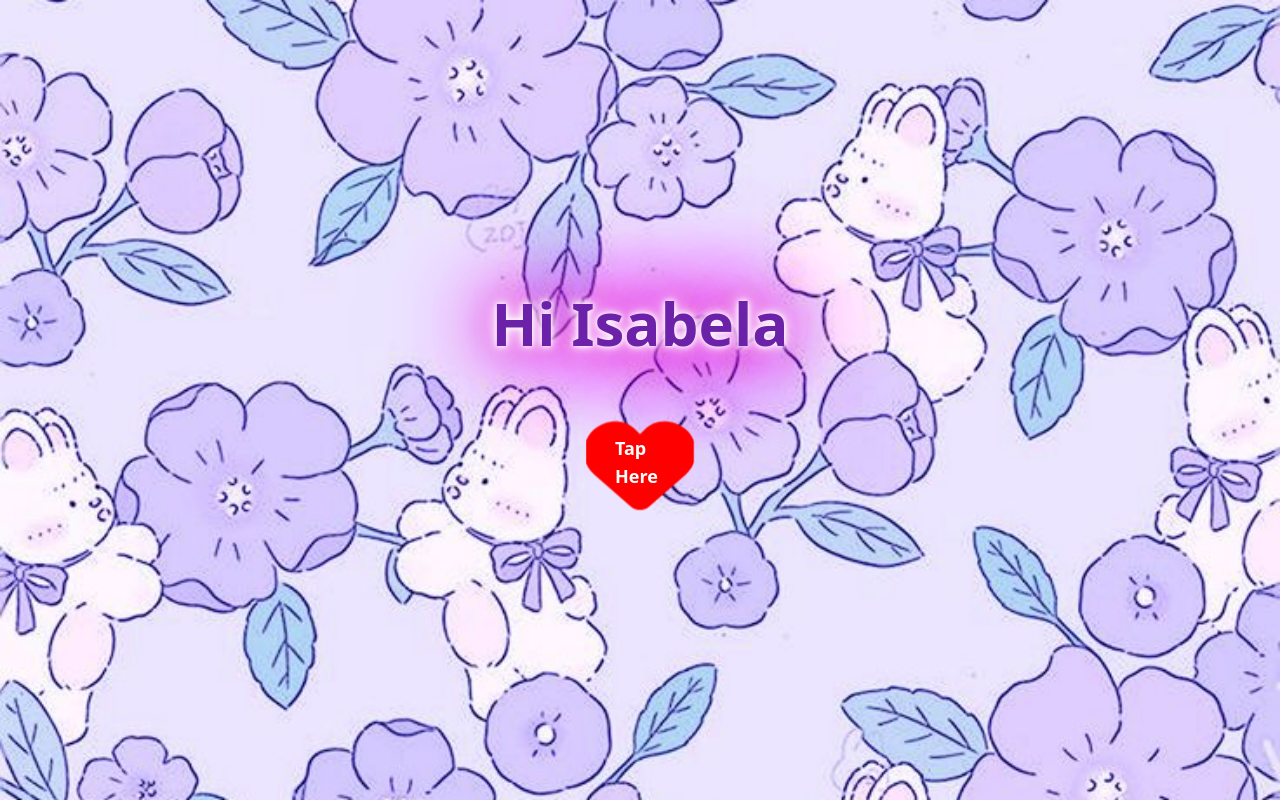
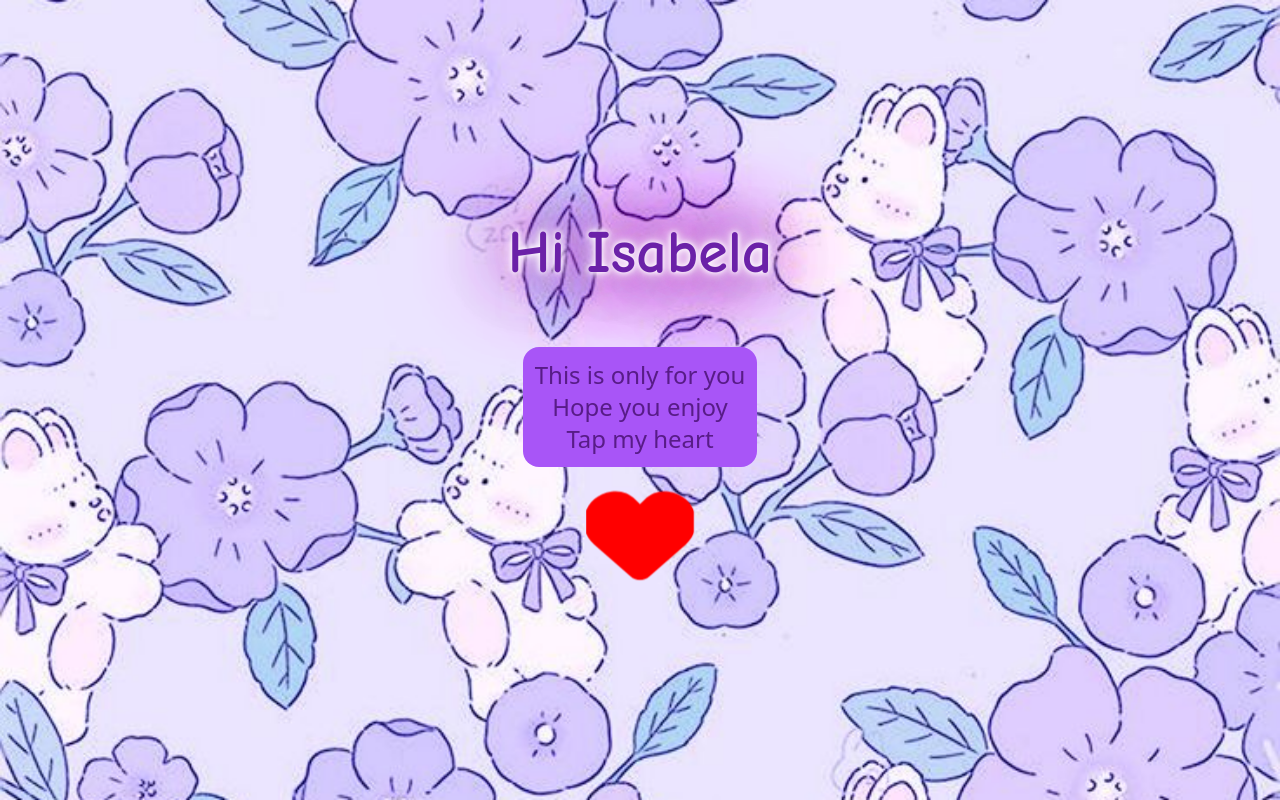
Before and after one commit to JawiliD/mi-amor, a website: page index.html in a window 1280 px wide. Drawn offline with nearby package versions, Linux system fonts and the light colour scheme.

Commit message:
cover page done

```diff
--- a/index.html
+++ b/index.html
@@ -5,6 +5,7 @@
     <meta name="viewport" content="width=device-width, initial-scale=1.0">
     <title>Cover Page with Beating Text</title>
     <script src="https://cdn.tailwindcss.com"></script>
+    <link href="https://fonts.googleapis.com/css2?family=Comic+Neue:wght@400;700&display=swap" rel="stylesheet">
     <script>
         tailwind.config = {
             theme: {
@@ -21,6 +22,9 @@
                             '50%': { transform: 'scale(1.1)' },
                         },
                     },
+                    fontFamily: {
+                        comic: ["Comic Neue", "cursive"], // Add the font here
+                    },
                 },
             },
         };
@@ -28,7 +32,7 @@
     <style>
         @layer utilities {
             .text-glow {
-                text-shadow: 0 0 5px #fff, 0 0 10px #fff, 0 0 20px #fff, 0 0 40px #e90ed7, 0 0 80px #e90ed7, 0 0 90px #e90ed7, 0 0 100px #e90ed7, 0 0 150px #e90ed7;
+                text-shadow: 0 0 5px #fff, 0 0 10px #fff, 0 0 20px #fff, 0 0 40px #b025bd, 0 0 80px #b025bd, 0 0 90px #b025bd, 0 0 100px #b025bd, 0 0 150px #b025bd;
             }
         }
 
@@ -64,16 +68,19 @@
 <body>
     <div class="w-screen h-screen flex flex-col justify-center items-center bg-[url(images/back1.jfif)] bg-cover bg-center">
         <!-- Beating and glowing text -->
-        <h1 class="text-6xl font-bold text-purple-800 text-glow  mb-16">
+        <h1 class="text-6xl font-bold text-purple-800 text-glow  mb-16 font-comic">
             Hi Isabela
         </h1>
+        <div class="text-2xl font-medium text-purple-900 mb-5 text-center bg-purple-500 rounded-2xl p-3">
+            <h3>This is only for you</h3>
+            <h3>Hope you enjoy</h3>
+            <h3>Tap my heart</h3>
+        </div>
 
         <!-- Heart button with "Tap Here" text -->
         <div class="relative">
             <div class="heart text-glow animate-heartbeat" id="heartButton"></div>
-            <p class="absolute top-1/2 left-1/2 transform -translate-x-1/2 -translate-y-1/2 text-white font-bold text-lg">
-                Tap Here
-            </p>
+
         </div>
     </div>
 
```
